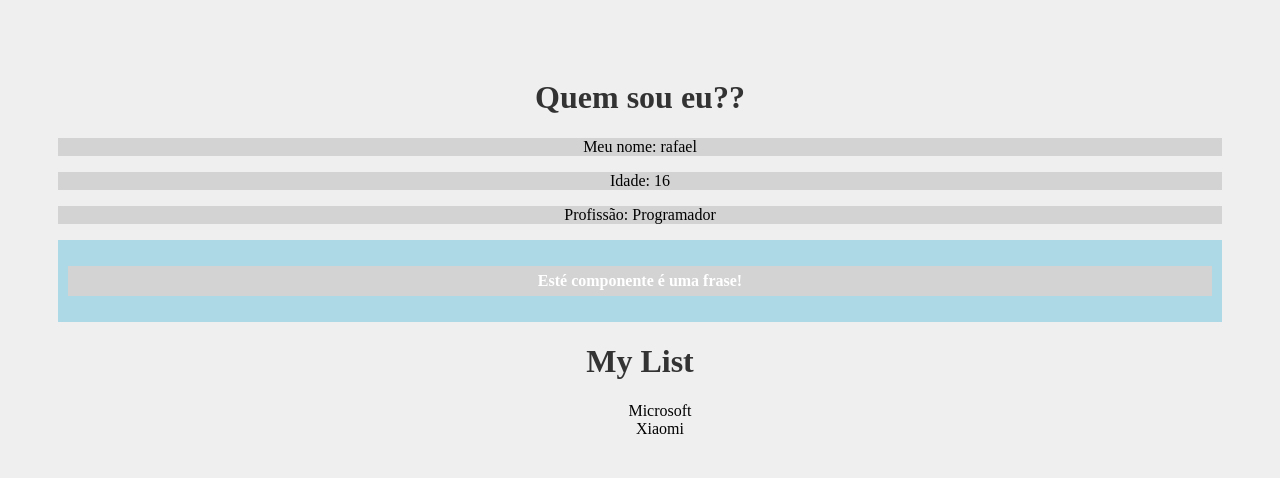
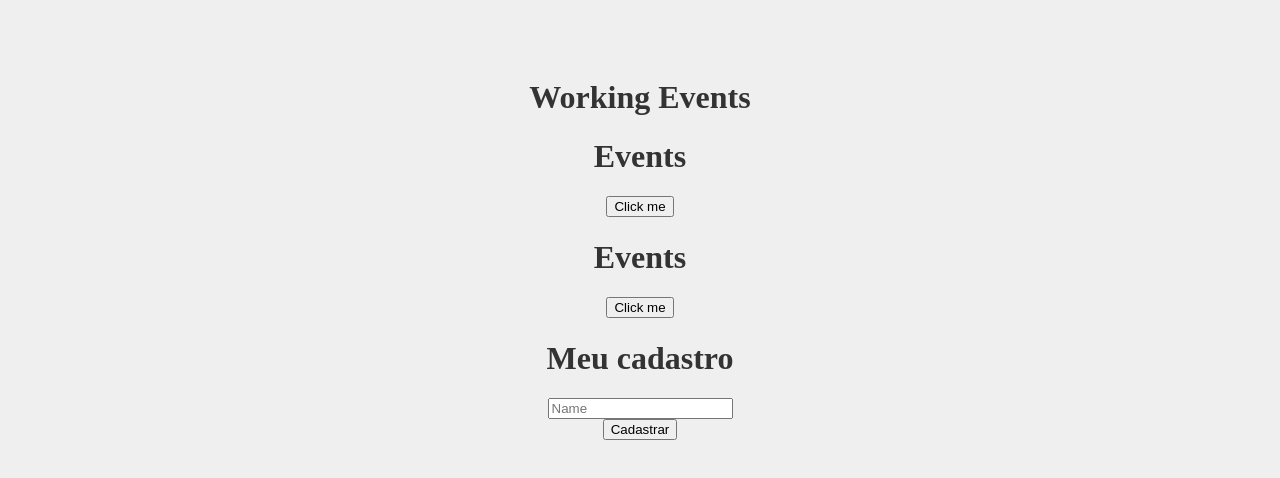
Before and after one commit to rafaelpssilva/curso-react-yt, a React (Create React App) app in the folder meu-projeto/: page / in a window 1280 px wide. Shown: the top 478 px of the page. Built offline with nearby package versions, Linux system fonts and the light colour scheme.

Commit message:
Aula 09 - Props avançado | Aula 10 - Eventos

```diff
--- a/meu-projeto/src/App.js
+++ b/meu-projeto/src/App.js
@@ -1,20 +1,17 @@
 import './App.css';
 
-import SayMyName from './components/SayMyName'
-import Frase from './components/Frase'
-import List from './components/List'
-
+import Event from './components/Event'
+import Form from './components/Form'
 
 function App() {
-  const nome = "Rafael"
-  return (
-    <div className="App">
-      <h1>Quem sou eu??</h1>
-      <SayMyName nome={nome.toLowerCase()} idade={5 + 11} profissão="Programador" />
-      <Frase />
-      <List />
-    </div>
-  );
+    return (
+      <div className="App">
+        <h1>Working Events</h1>
+        <Event id={1} />
+        <Event id={2} />
+        <Form />
+      </div>
+    );
 }
 
 export default App;
--- /dev/null
+++ b/meu-projeto/src/components/Event.js
@@ -0,0 +1,22 @@
+import PropTypes from 'prop-types'
+
+function Event({ id }) {
+
+    function clickTrue() {
+        console.log("True click", id)
+    }
+
+    return(
+        <>
+            <h1>Events</h1>
+            <button onClick={clickTrue}>Click me</button>
+        </>
+    )
+
+}
+
+Event.propTypes = {
+    id: PropTypes.number.isRequired
+}
+
+export default Event
--- /dev/null
+++ b/meu-projeto/src/components/Form.js
@@ -0,0 +1,22 @@
+function Form() {
+    function cadastrarUsuario(e) {
+        e.preventDefault()
+        console.log("Usuário cadastrado com sucesso")
+    }
+
+    return (
+        <div>
+            <h1>Meu cadastro</h1>
+            <form onSubmit={cadastrarUsuario}>
+                <div>
+                    <input type="text" placeholder="Name" />
+                </div>
+                <div>
+                    <input type="submit" value="Cadastrar" />
+                </div>
+            </form>
+        </div>
+    )
+}
+
+export default Form
--- a/meu-projeto/src/components/Item.js
+++ b/meu-projeto/src/components/Item.js
@@ -1,9 +1,21 @@
-function Item(props) {
+import PropTypes from 'prop-types'
+
+function Item({ marca, anoLancamento }) {
     return (
         <>
-            <li>{props.marca}</li>
+            <li>{marca} - {anoLancamento}</li>
         </>
     )
 }
 
+Item.propTypes = {
+    marca: PropTypes.string.isRequired,
+    anoLancamento: PropTypes.number.isRequired,
+}
+
+Item.defaultProps = {
+    marca: 'none',
+    anoLancamento: 0
+}
+
 export default Item
--- a/meu-projeto/src/components/List.js
+++ b/meu-projeto/src/components/List.js
@@ -6,8 +6,9 @@ function List() {
         <>
             <h1>My List</h1>
             <ul>
-                <Item marca="Microsoft" />
-                <Item marca="Xiaomi" />
+                <Item marca="Ford" anoLancamento="1"/>
+                <Item marca="Chevrolet" anoLancamento="1"/>
+                <Item />
             </ul>
         </>
     )
```
